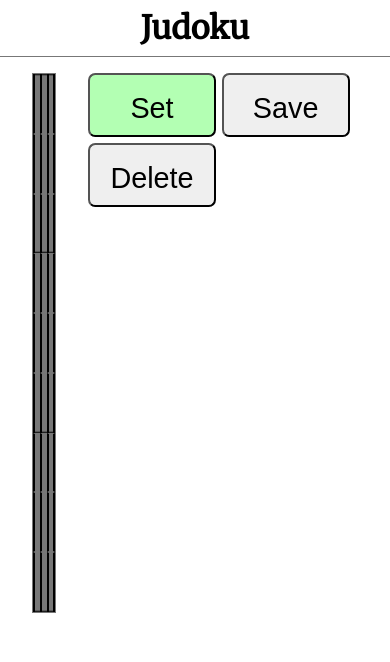
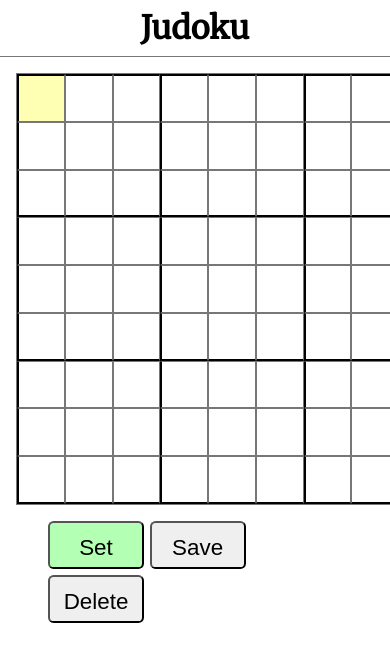
Before and after one commit to JulianNicholls/Sudoku-Board, a React (Create React App) app: page / in a window 390 px wide. Shown: the top 662 px of the page. Built offline with nearby package versions, Linux system fonts and the light colour scheme.

Commit message:
Made responsive down to approx mobile size

```diff
--- a/src/index.css
+++ b/src/index.css
@@ -10,6 +10,16 @@
   --grey-border: #777;
 
   --button-selected: #b3ffb3;
+
+  --board-size: 540px;
+
+  --large-text: 2.9rem;
+
+  --button-size: 4rem;
+  --button-large: 8rem;
+  --function-large-text: 1.8rem;
+  --button-large-text: 2.5rem;
+  --button-small-text: 1.4rem;
 }
 
 *, *::before, *::after {
@@ -48,8 +58,8 @@ main {
   display: grid;
   grid-template-columns: repeat(9, 1fr);
   grid-template-rows: repeat(9, 1fr);
-  height: 540px;
-  width: 540px;
+  height: var(--board-size);
+  width: var(--board-size);
 }
 
 .cell {
@@ -64,7 +74,7 @@ main {
 
 .set-cell, .definite-cell {
   color: var(--set-colour);
-  font-size: 2.9rem;
+  font-size: var(--large-text);
   text-align: center;
 }
 
@@ -86,7 +96,7 @@ main {
 .candidates {
   position: absolute;
   text-align: center;
-  top: calc(30px - 0.55rem);
+  top: calc((var(--board-size) / 2) - 0.55rem);
   width: 100%;
 }
 
@@ -162,15 +172,15 @@ main {
 
 .panel button {
   border-radius: 0.25em;
-  height: 4rem;
-  line-height: 4rem;
+  height: var(--button-size);
+  line-height: var(--button-size);
   text-align: center;
-  width: 4rem;
+  width: var(--button-size);
 }
 
 .panel .function-button {
-  font-size: 1.8rem;
-  width: 8rem;
+  font-size: var(--function-large-text);
+  width: var(--button-large);
 }
 
 .panel .mode-button.selected {
@@ -179,10 +189,39 @@ main {
 
 .panel .definite-button {
   color: black;
-  font-size: 2.5rem;
+  font-size: var(--button-large-text);
 }
 
 .panel .possibles-button {
   color: var(--possible-colour);
-  font-size: 1.4rem;
+  font-size: var(--button-small-text);
 }
+
+@media screen and (max-width: 960px) {
+  :root {
+      --board-size: 432px;
+      --large-text: 2rem;
+
+      --button-size: 3rem;
+      --button-large: 6rem;
+
+      --function-large-text: 1.4rem;
+      --button-large-text: 1.8rem;
+      --button-small-text: 1rem;
+  }
+
+  .panel-solve {
+    width: 18.5rem;
+  }
+}
+
+@media screen and (max-width: 780px) {
+  main {
+    margin-left: 1rem;
+    flex-direction: column;
+  }
+
+  .panel {
+    margin-top: 1rem;
+  }
+}
```
